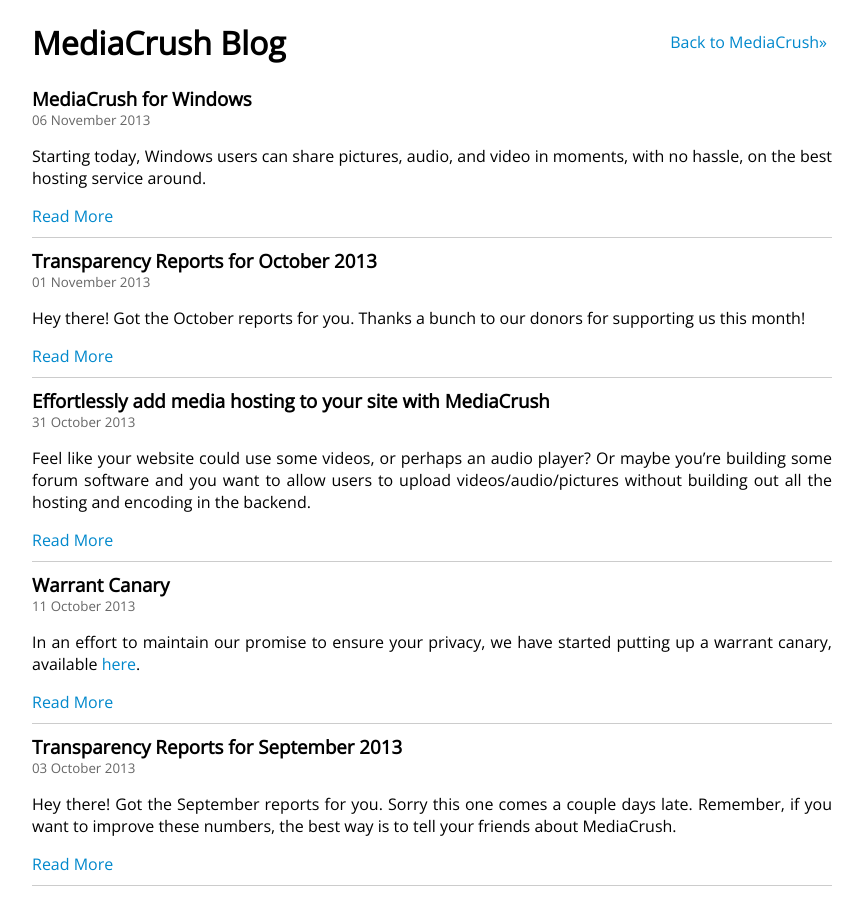
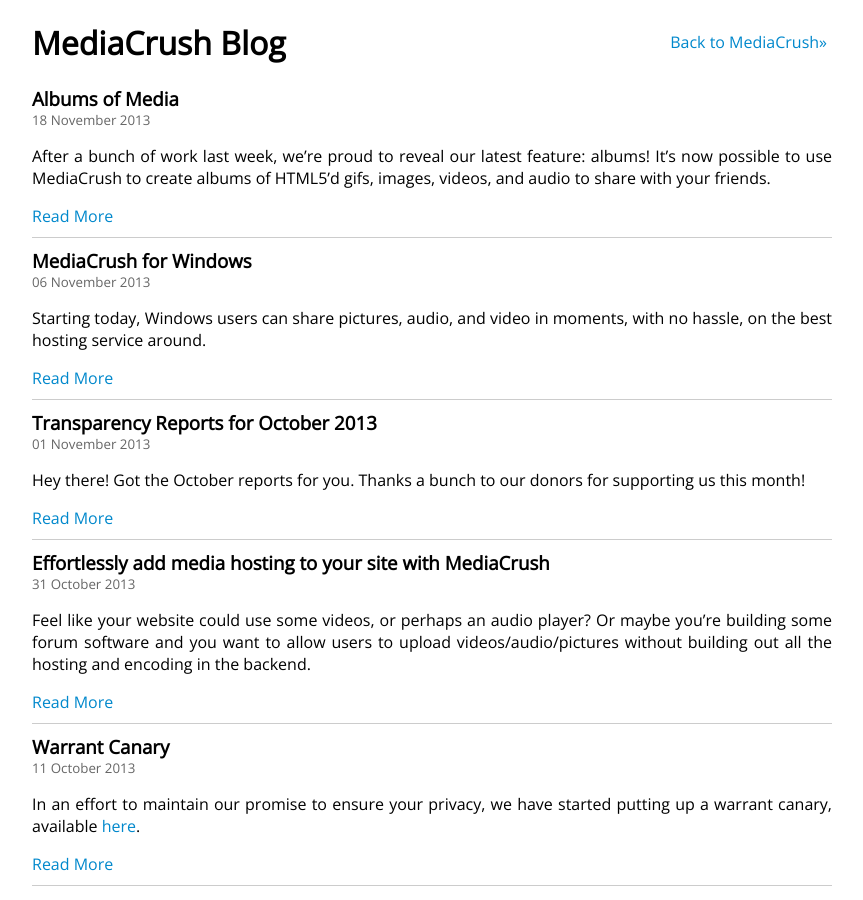
Before and after one commit to MediaCrush/mediacrush.github.io, a Jekyll site: the page built from index.html, in a window 1280 px wide and 900 px high. Shown: the whole window, without its empty margins (208-1071 px from the left). Built offline with Jekyll 4.4.1, drawn with Linux system fonts in a browser that asks for light colours; Markdown is read by kramdown in place of the engine named in the settings.

Commit message:
Add post about album support

```diff
--- a/_layouts/base.html
+++ b/_layouts/base.html
@@ -10,7 +10,6 @@
             MediaCrush.maxMediaWidth = 700;
         };
         </script>
-        <script type="text/javascript" src="https://mediacru.sh/static/mediacrush.js"></script>
     </head>
     <body>
         <div class="container">
@@ -18,5 +17,6 @@
             <h1><a href="/">MediaCrush Blog</a></h1>
             {{ content }}
         </div>
+        <script type="text/javascript" src="https://mediacru.sh/static/mediacrush.js"></script>
     </body>
 </html>
--- /dev/null
+++ b/_posts/2013-11-18-Albums-of-media.md
@@ -0,0 +1,16 @@
+---
+title: Albums of Media
+layout: post
+---
+
+After a bunch of work last week, we're proud to reveal our latest feature: albums! It's now
+possible to use MediaCrush to create albums of HTML5'd gifs, images, videos, and audio to
+share with your friends.
+
+<div class="mediacrush" data-media="68905d23576f"></div>
+
+It's easy to use. Just [upload files](https://mediacru.sh) like usual and click on "create
+album" once you've uploaded at least two. Albums can also be embedded like other media can,
+as you can see above this text. Let us know what you think on
+[Twitter](https://twitter.com/mediacru_sh) or [Reddit](https://pay.reddit.com/r/mediacrush),
+or just as a comment on this post. Thanks for using MediaCrush!
```
